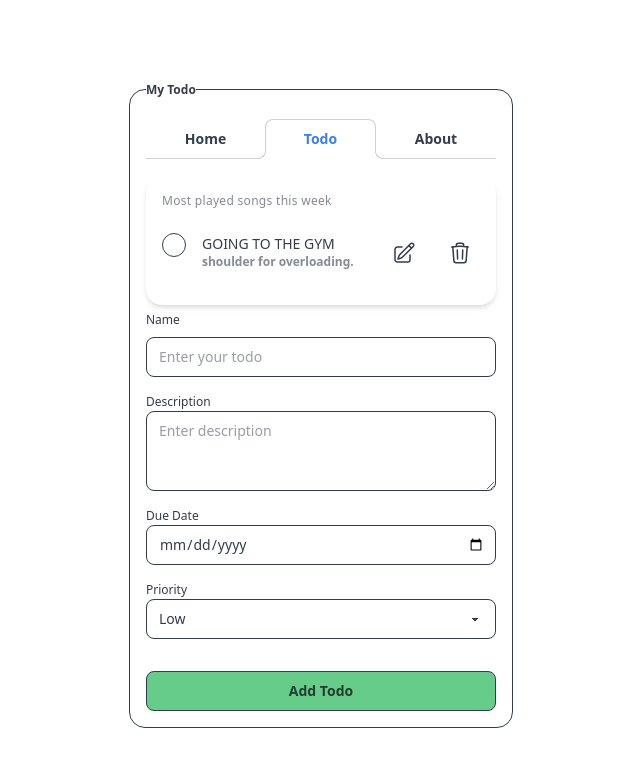
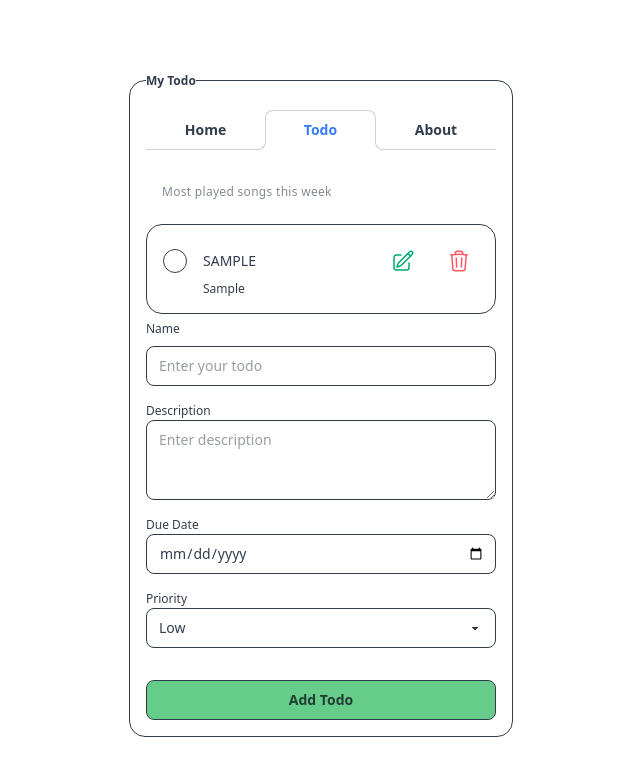
Before and after one commit to Son514/react-todo-app, a React (Vite) app: page / in a window 1280 px wide. Both pictures are taken after typing "Sample", "Sample", "2020-01-15" into the empty fields and a click on the button "Add Todo". Shown: the top 776 px of the page, without its empty margins (319-959 px from the left). Built offline with nearby package versions, Linux system fonts and the light colour scheme.

Commit message:
TodoList | Creation of TodoList Component
UI stuff had been fix for showing todolist.

```diff
--- a/src/components/TodoList.jsx
+++ b/src/components/TodoList.jsx
@@ -4,26 +4,26 @@ const TodoList = ({ todoList }) => {
   // TODO: Create a TodoList to view todos(with state).
   return (
     <div>
-      <ul className="list bg-base-100 rounded-box shadow-md">
+      <ul className="list bg-base-100 rounded-box gap-4">
         <li className="p-4 pb-2 text-xs opacity-60 tracking-wide">
           Most played songs this week
         </li>
         {/* TODO: Replace with checkbox, dynamic todolist and buttons! */}
         {todoList.map((todo, index) => (
-          <li key={index} className="list-row">
+          <li
+            key={index}
+            className="list-row border border-neutral gap-y-0 items-center"
+          >
             <div>
               <input type="checkbox" className="checkbox border-neutral" />
             </div>
             <div>
-              <div className="uppercase">Going to the gym</div>
-              <p className="text-xs font-semibold opacity-60 truncate">
-                {/* Doing a full body workout with another set of chest, back, */}
-                shoulder for overloading.
-              </p>
+              <div className="uppercase">{todo.name}</div>
+              {/* <p className="text-xs font-semibold opacity-60"> */}
+              {/*   Doing a full body workout with another set of chest, back, */}
+              {/* </p> */}
             </div>
-            <p className="list-col-wrap text-xs">
-              {/* Going to the gym at least 3 times a week to stay healthy. */}
-            </p>
+            <p className="list-col-wrap text-xs">{todo.description}</p>
             <button className="btn btn-square btn-ghost">
               <EditIcon />{" "}
             </button>
--- a/src/icons/DeleteIcon.jsx
+++ b/src/icons/DeleteIcon.jsx
@@ -7,7 +7,7 @@ const DeleteIcon = () => {
         viewBox="0 0 24 24"
         strokeWidth={1.5}
         stroke="currentColor"
-        className="size-6"
+        className="size-6 text-error"
       >
         <path
           strokeLinecap="round"
--- a/src/icons/EditIcon.jsx
+++ b/src/icons/EditIcon.jsx
@@ -7,7 +7,7 @@ const EditIcon = () => {
         viewBox="0 0 24 24"
         strokeWidth={1.5}
         stroke="currentColor"
-        className="size-6"
+        className="size-6 text-success"
       >
         <path
           strokeLinecap="round"
```
